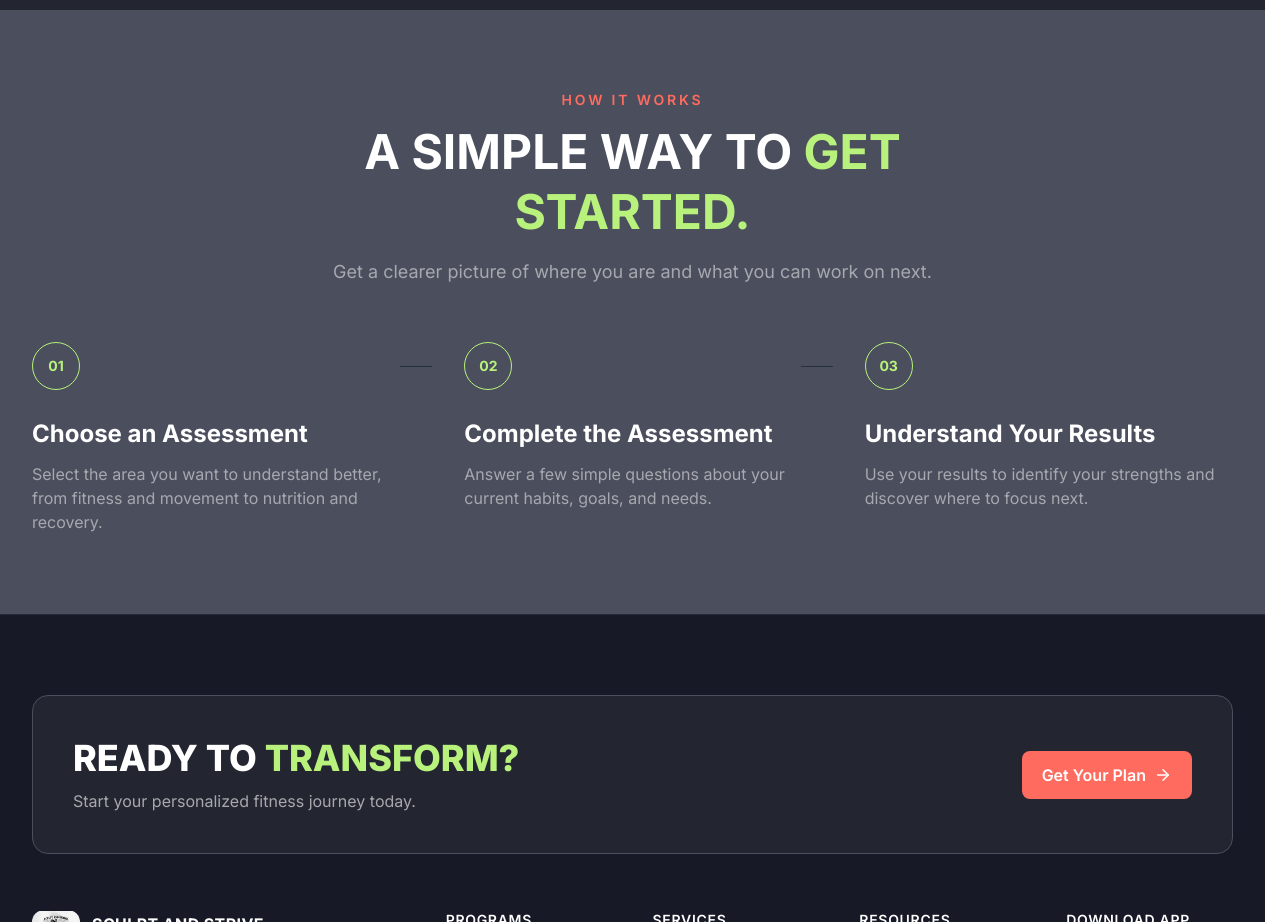
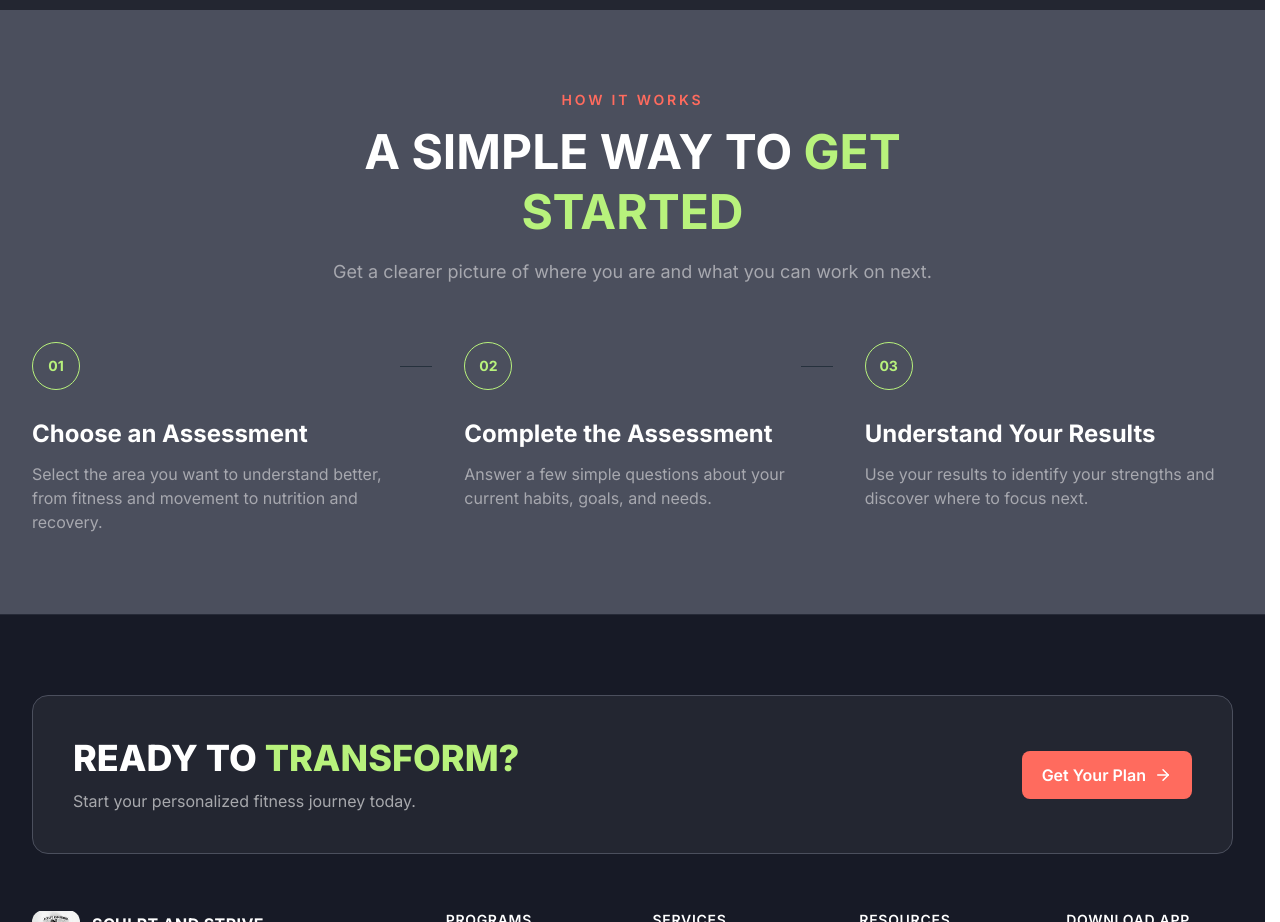
Before and after one commit to sculptandstrive/Company-website, a React (Vite) app: page /assessments/details in a window 1280 px wide. Shown: the part 1740-2662 px from the top of the page. Built offline with nearby package versions, Linux system fonts and the light colour scheme; no server answers.

Commit message:
Fix typo in heading text

```diff
--- a/src/app/pages/AssessmentDetails.tsx
+++ b/src/app/pages/AssessmentDetails.tsx
@@ -193,7 +193,7 @@ export const AssessmentDetails = () => {
       <h2 className="mt-3 text-3xl font-bold uppercase leading-tight text-white sm:text-4xl lg:text-5xl">
         A simple way to{" "}
         <span className="text-[#B8F27C]">
-          get started.
+          get started
         </span>
       </h2>
 
```
